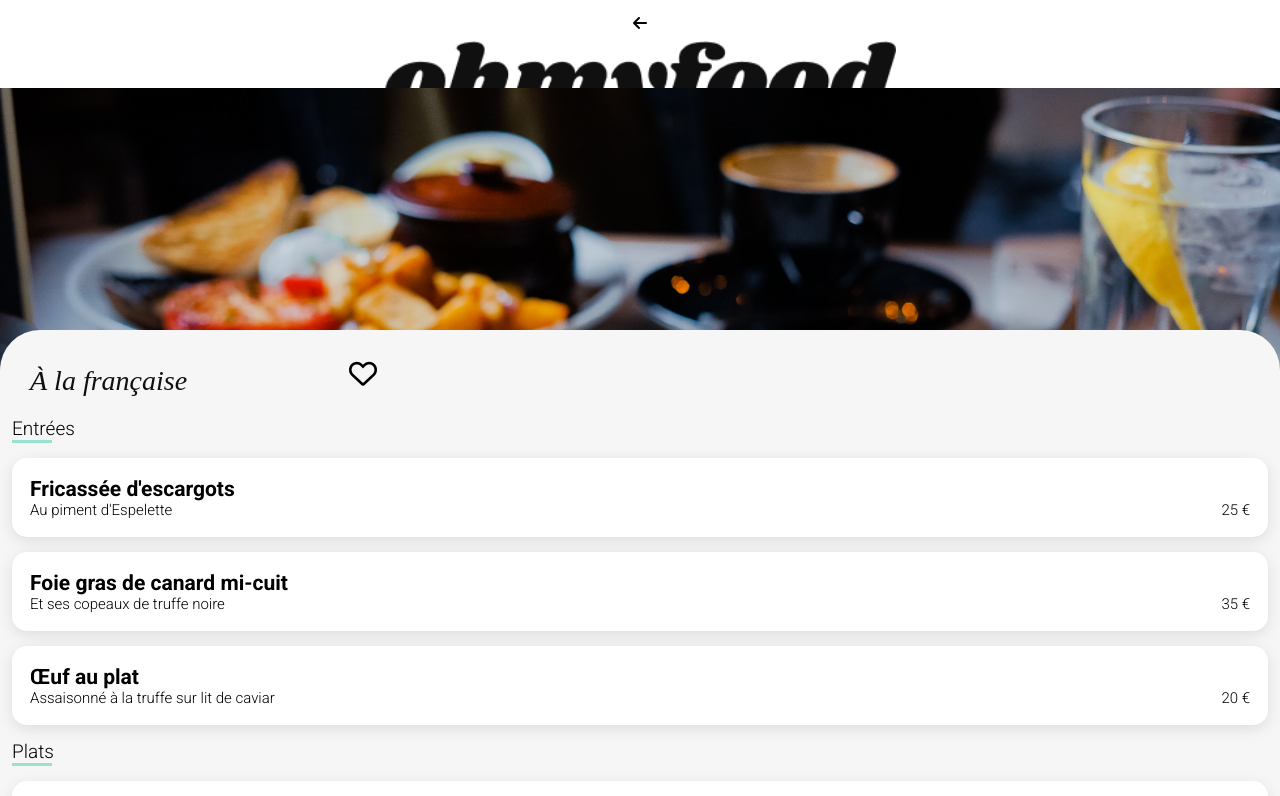
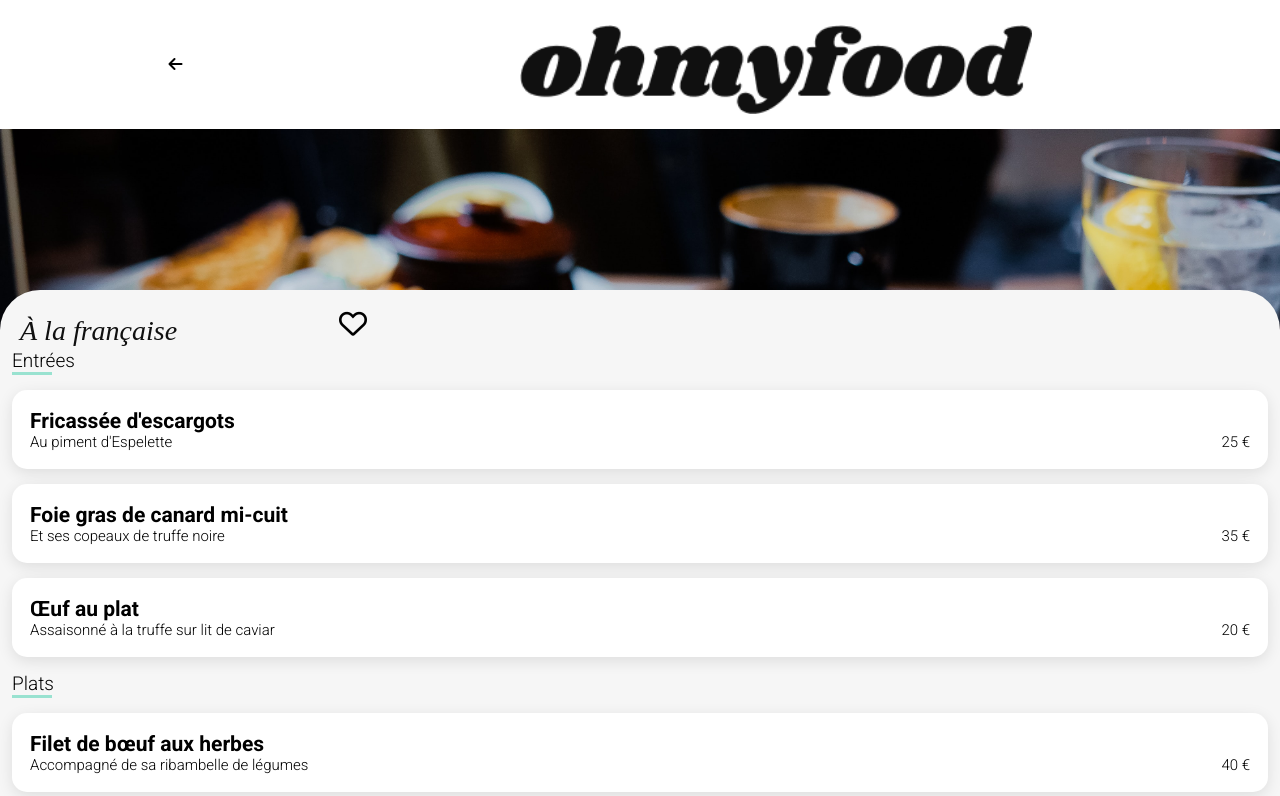
Before and after one commit to michelre/ocr-Ohmyfood, a website: page aLaFrancaise.html in a window 1280 px wide. Shown: the top 796 px of the page. Drawn offline with Linux system fonts and the light colour scheme; a web font is replaced by a local one.

Commit message:
restau/header

```diff
--- a/css/restau.css
+++ b/css/restau.css
@@ -15,17 +15,18 @@ header {
 }
 #logo{
     display: flex;
-    flex-direction: column;
+    justify-content: space-around;
     align-items: center;
     background-color: white;
     width:100%;
-    height: 58px;
+    height: auto;
     padding:15px 0px;
     box-shadow: 0px 2px 4px 0px #00000026;
 
 }
 header #logo img{
     width: 40%;
+    padding-right: 80px;
     margin-top: 10px;
 }
 
@@ -42,7 +43,7 @@ main img{
     background-color:#F6F6F6;
     width: 100%;
     height:auto;
-    top: 300px;
+    top: 260px;
     border-radius: 40px 40px 0px 0px;
     margin-top:30px;
 }
@@ -51,7 +52,7 @@ main img{
     justify-content: space-between;
     width: 341px;
     height: 27px;
-    margin: 30px;
+    margin: 20px 00px 0px 20px;
 
 
 }
@@ -122,7 +123,7 @@ main img{
     font-weight: 500;
     text-align: center;
     border: none;
-    margin: 40px 100px;
+    margin: 40px 80px;
 }
 footer{
     position: absolute;
--- a/sass/index.scss
+++ b/sass/index.scss
@@ -8,6 +8,6 @@
 
 @import "pages/_style";
 
-@import "pages/_restau";
+// @import "pages/_restau.scss";
 
 // @import "_style.scss";
--- a/sass/pages/_style.scss
+++ b/sass/pages/_style.scss
@@ -241,7 +241,7 @@ header {
     footer{
         display: flex;
         flex-direction: row-reverse;
-        height: 140px;
+        // height: 140px;
         h3{
             // padding:70px 15px;
             margin: 90px 0px 0px 0px;
```
Also changed, not shown: css/style.css, 1 other file.
